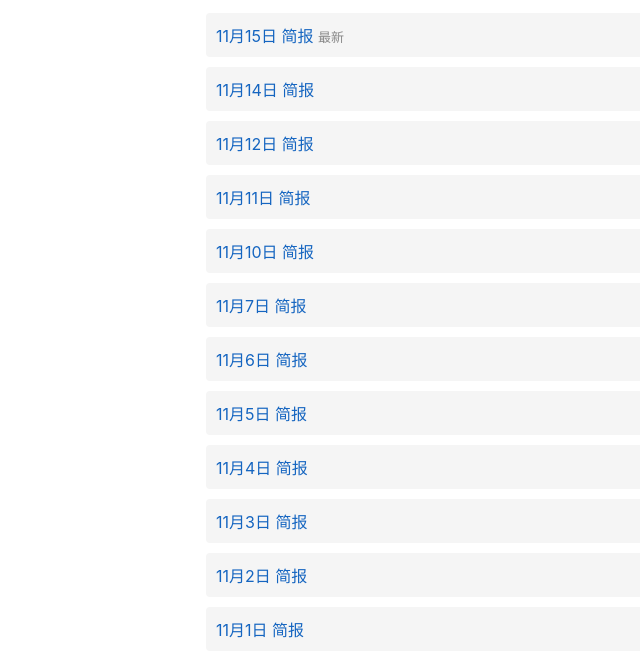
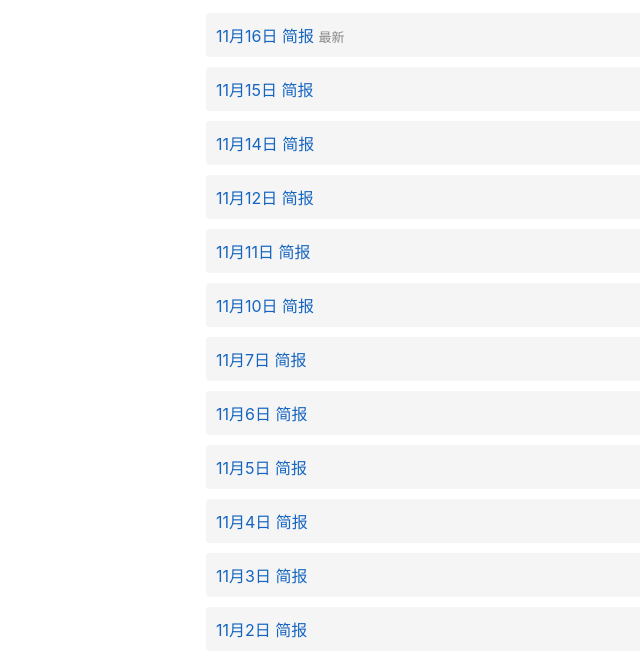
Before and after one commit to liuhangbj/news-briefing, a plain HTML site: page index.html in a window 1280 px wide. Shown: the part 126-784 px from the top of the page, without its empty margins (134-774 px from the left). Drawn offline with Linux system fonts and the light colour scheme.

Commit message:
update index

```diff
--- a/index.html
+++ b/index.html
@@ -16,7 +16,8 @@
 <body>
 <h1>📰 每日新闻简报归档</h1>
 <ul>
-  <li><a href="briefing_20261115_final.html">11月15日 简报</a> <span class="date">最新</span></li>
+  <li><a href="briefing_20261116_final.html">11月16日 简报</a> <span class="date">最新</span></li>
+  <li><a href="briefing_20261115_final.html">11月15日 简报</a></li>
   <li><a href="briefing_20261114_final.html">11月14日 简报</a></li>
   <li><a href="briefing_20261112_final.html">11月12日 简报</a></li>
   <li><a href="briefing_20261111_final.html">11月11日 简报</a></li>
```
